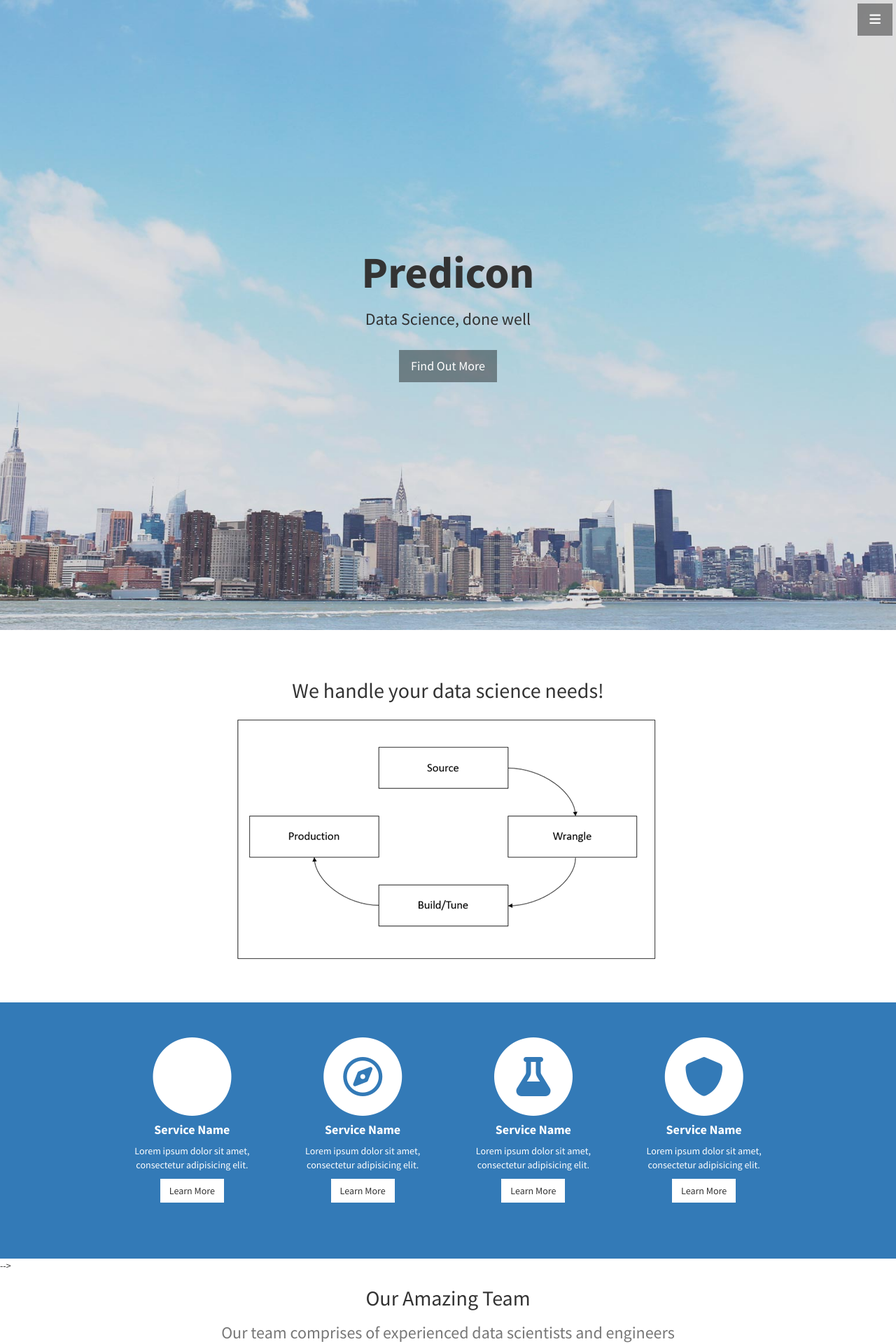
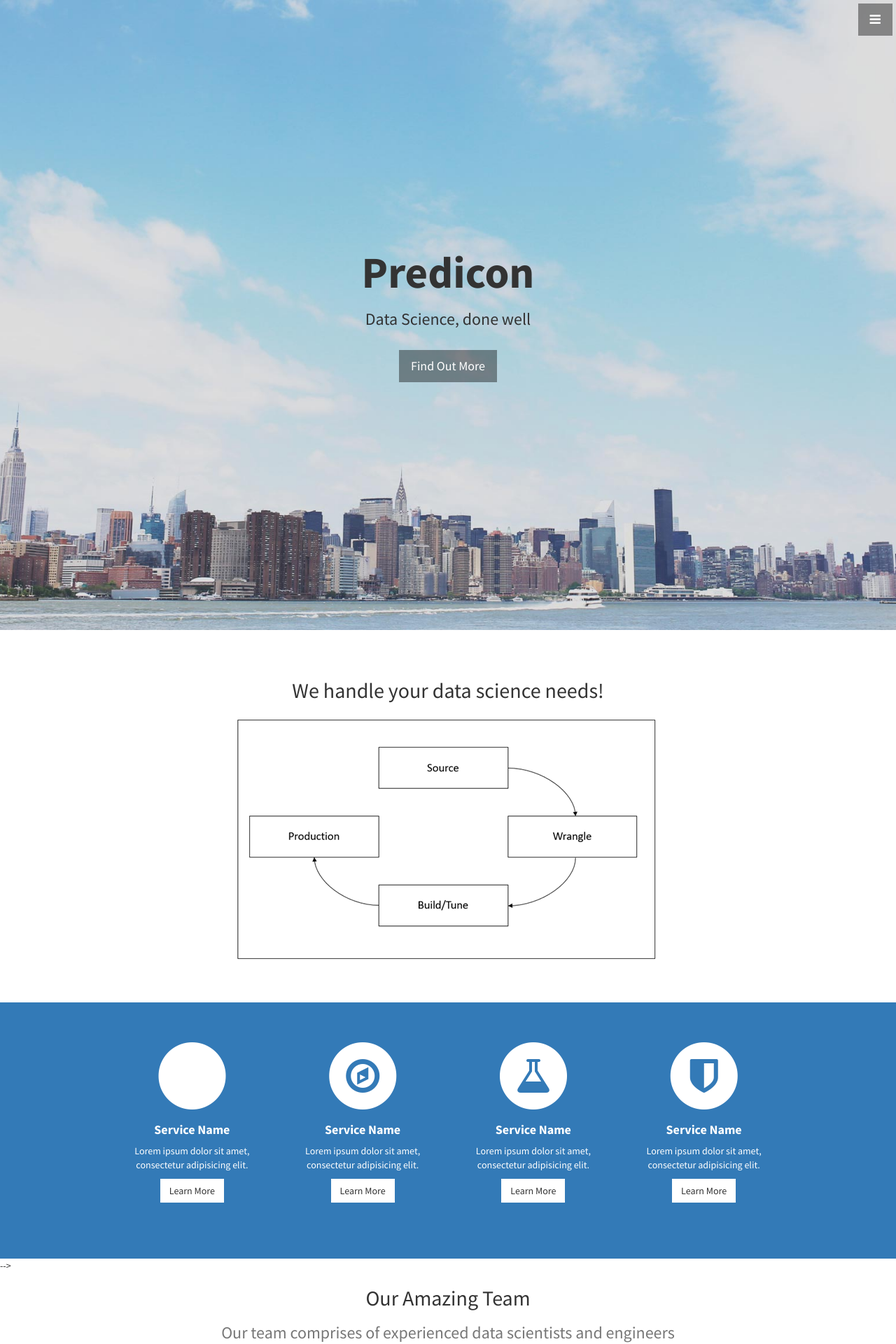
Before and after one commit to Predicon/prediconio, a Jekyll site: the page built from index.html, in a window 1280 px wide. Shown: the top 1920 px of the page at 70% size. Built offline with Jekyll 4.4.1, drawn with Linux system fonts in a browser that asks for light colours; nearby versions of some CDN libraries.

Commit message:
Update head.html

```diff
--- a/_includes/head.html
+++ b/_includes/head.html
@@ -15,9 +15,8 @@
   <link href="css/stylish-portfolio.css" rel="stylesheet">
 
   <!-- Custom Fonts -->
-  <!--<link href="font-awesome/css/font-awesome.min.css" rel="stylesheet" type="text/css">-->
+  <link href="font-awesome/css/font-awesome.min.css" rel="stylesheet" type="text/css">
   <link href="https://fonts.googleapis.com/css?family=Source+Sans+Pro:300,400,700,300italic,400italic,700italic" rel="stylesheet" type="text/css">
-  <script src="https://kit.fontawesome.com/d47f853b4c.js" crossorigin="anonymous"></script>
 
   </head>
   <!-- HTML5 Shim and Respond.js IE8 support of HTML5 elements and media queries -->
```
